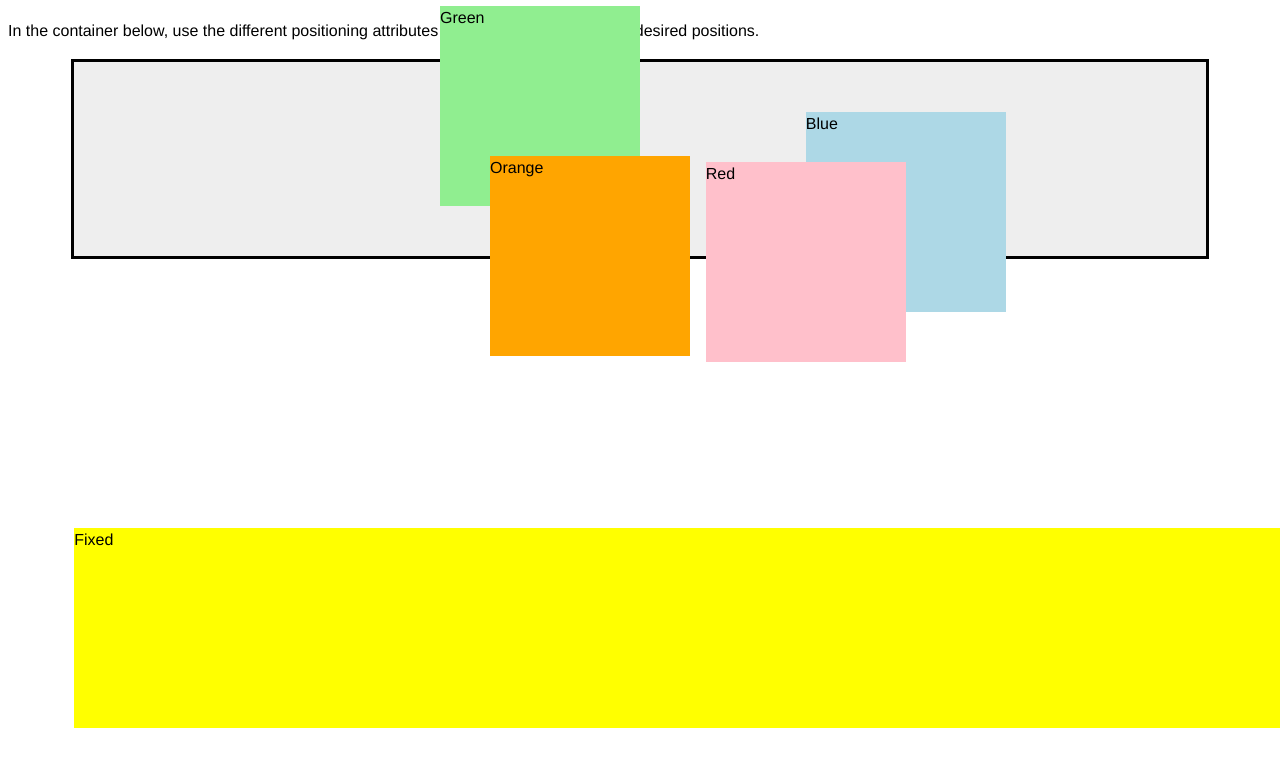
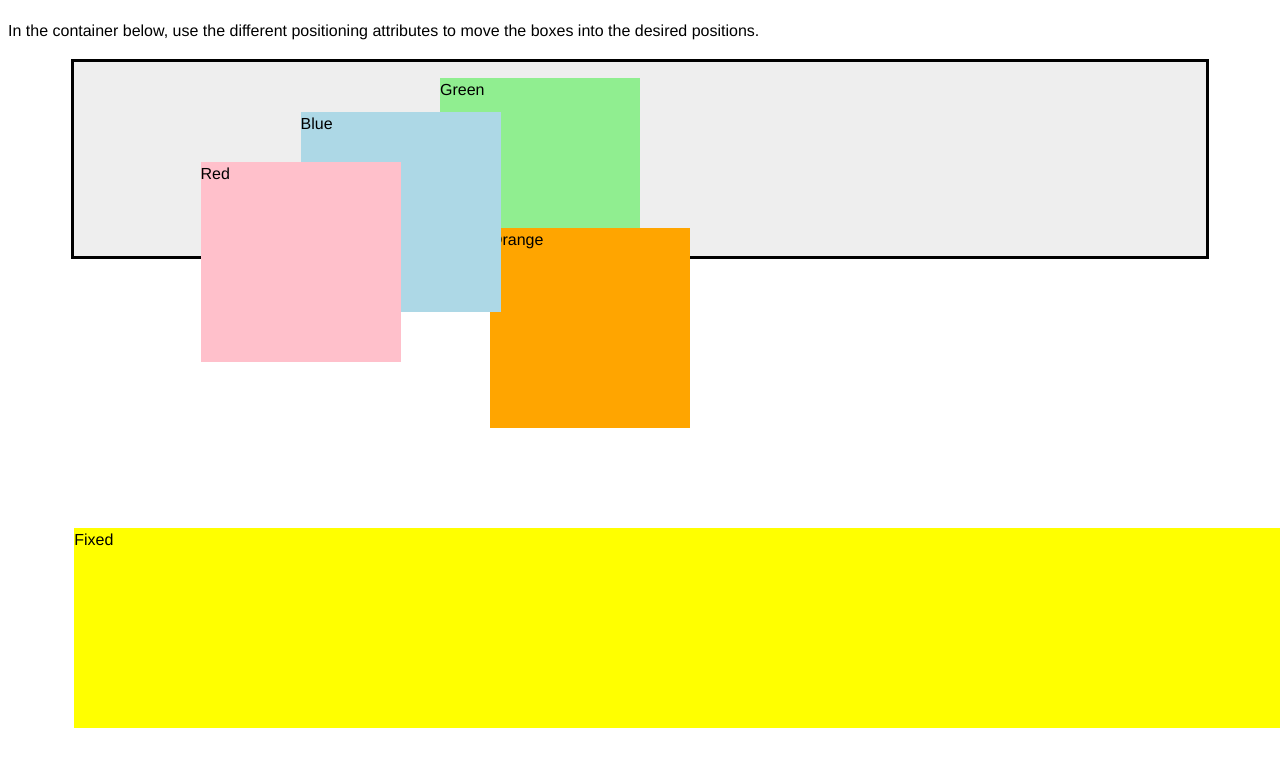
Before and after one commit to hnaseem1/css-positioning, a plain HTML site: page part-1/index.html in a window 1280 px wide. Shown: the part 72-838 px from the top of the page. Drawn offline with Linux system fonts and the light colour scheme.

Commit message:
final edit

```diff
--- a/part-1/css/styles.css
+++ b/part-1/css/styles.css
@@ -21,7 +21,6 @@ body {
   margin: auto;
   border: 3px solid black;
   background-color: #eee;
-  position: relative;
   z-index: 0;
 
 }
@@ -29,7 +28,6 @@ body {
 .box {
   width: 200px;
   height: 200px;
-  position: static;
 
 
 }
@@ -45,16 +43,16 @@ body {
 .green {
   background-color: lightgreen;
   position: absolute;
-  bottom: 50px;
   right: 50%;
+  bottom: 450px;
   z-index: 1;
 }
 
 .blue {
   background-color: lightblue;
-  position: absolute;
+  position: relative;
   top: 50px;
-  right: 200px;
+  left: 20%;
   z-index: 3;
 
 }
@@ -65,6 +63,7 @@ body {
   top: 75%;
   left: 25%;
   z-index: 2;
+
 }
 
 .yellow {
```
